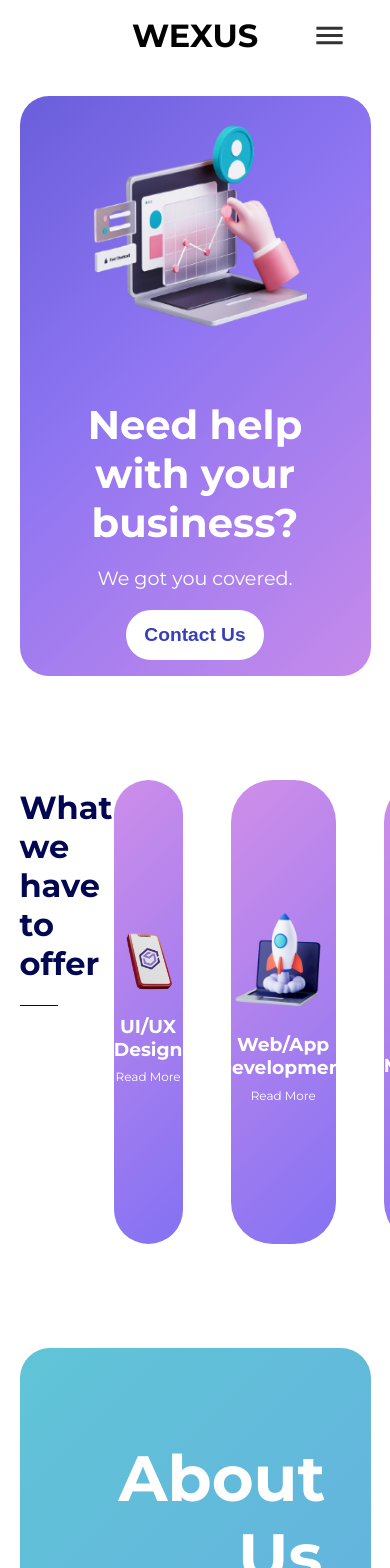
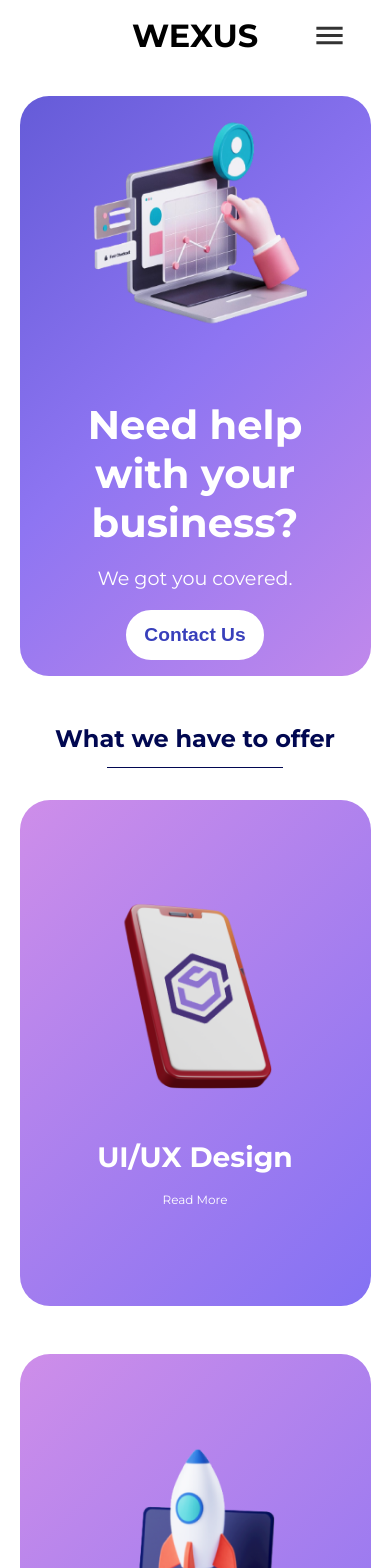
Before and after one commit to Wexus-Tech/Website-2021, a Next.js app: page / in a window 390 px wide. Shown: the top 1568 px of the page. Built offline with nearby package versions, Linux system fonts and the light colour scheme.

Commit message:
Services responsive

```diff
--- a/components/OurServices/styles.module.css
+++ b/components/OurServices/styles.module.css
@@ -29,3 +29,34 @@
   align-items: center;
   width: 100%;
 }
+
+@media (max-width: 800px) {
+  .wrapper {
+    flex-direction: column;
+    margin: auto;
+    text-align: center;
+  }
+
+  .info {
+    width: 100%;
+    padding: 0;
+  }
+
+  .info p {
+    margin-top: 3rem;
+    color: var(--dark-blue);
+    font-size: 1.5rem;
+    font-weight: bold;
+  }
+
+  .info hr {
+    border: none;
+    border-top: 0.25px solid var(--dark-blue);
+    width: 50%;
+  }
+
+  .cards {
+    flex-direction: column;
+    justify-content: center;
+  }
+}
--- a/components/ServiceCard/styles.module.css
+++ b/components/ServiceCard/styles.module.css
@@ -33,6 +33,19 @@
 
 .image:hover {
   animation: moveUpDown 2s linear infinite;
+}
+
+@media (max-width: 800px) {
+  .wrapper {
+    border-radius: 30px;
+    font-size: 1.5rem;
+    width: 100%;
+    height: 60vh;
+  }
+
+  .image {
+    animation: moveUpDown 2s linear infinite;
+  }
 }
 
 /* Aniamtions */
```
